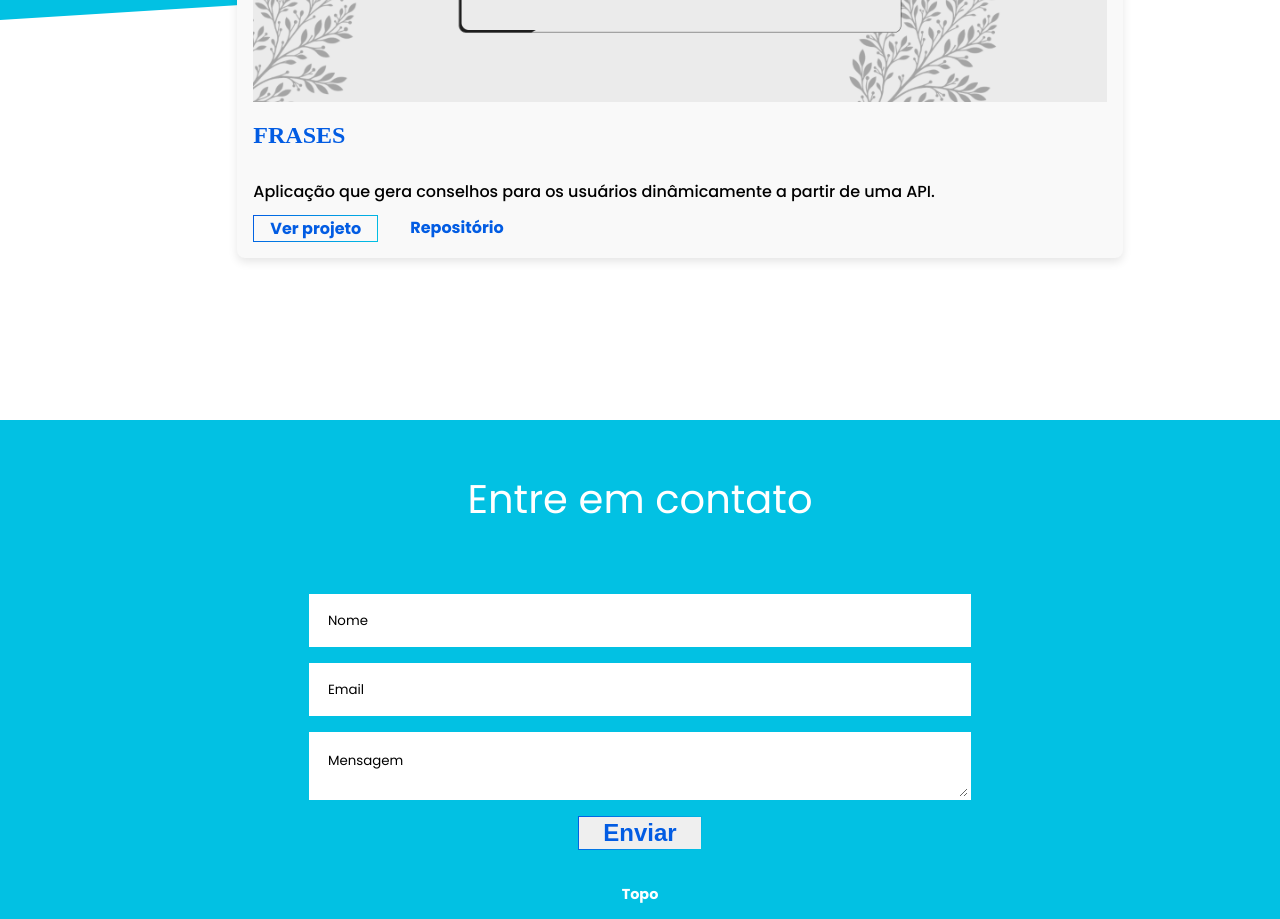
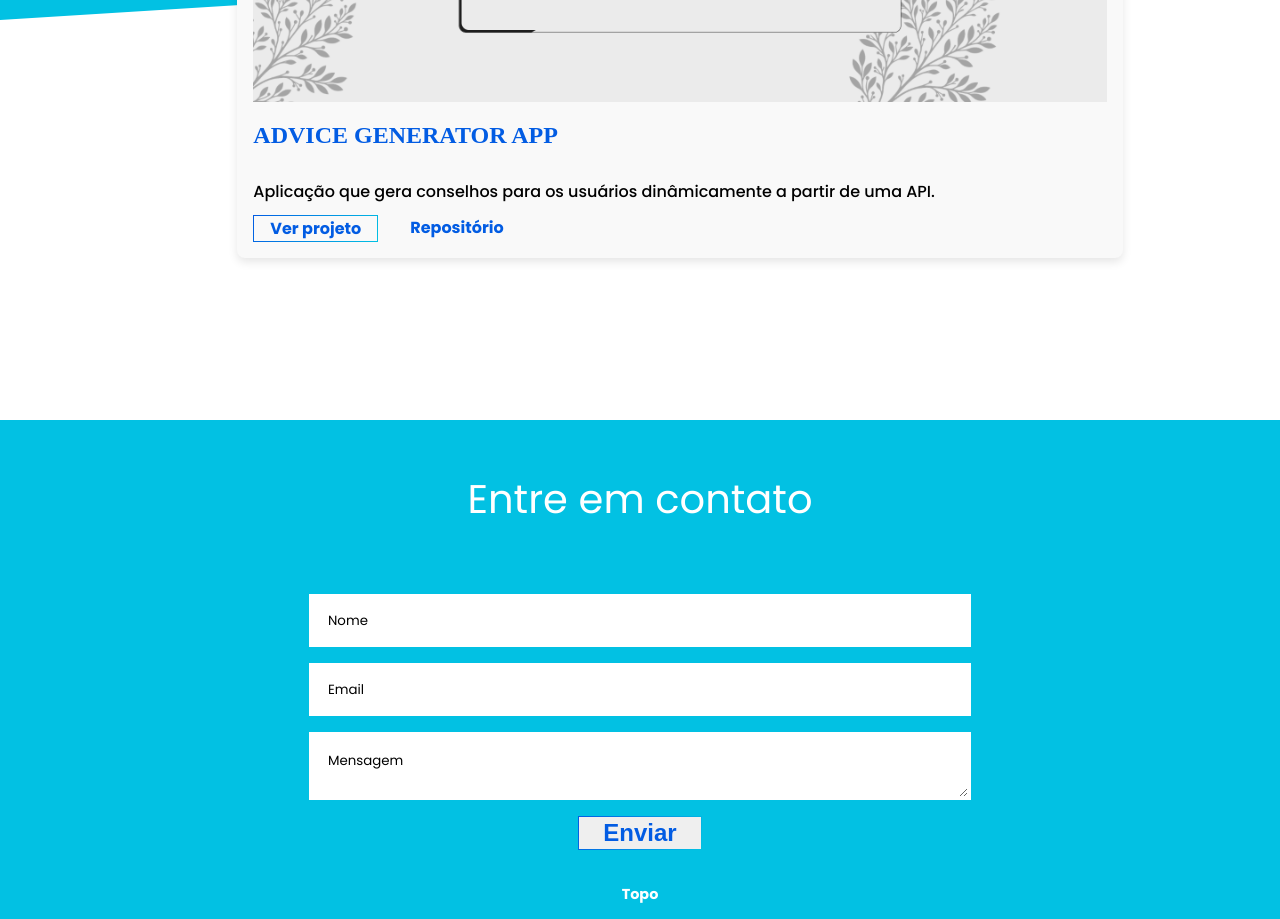
Before and after one commit to anderson-gpc/portfolio, a React (Create React App) app: page / in a window 1280 px wide. Shown: the part 1980-2899 px from the top of the page. Built offline with nearby package versions, Linux system fonts and the light colour scheme; a web font is replaced by a local one.

Commit message:
chore: :recycle: renomeando projeto

```diff
--- a/src/components/Projetos/projetos.js
+++ b/src/components/Projetos/projetos.js
@@ -2,7 +2,7 @@ import frases from "../../assets/images/advice.png";
 
 export const projetos = [
   {
-    name: "Frases",
+    name: "Advice Generator App",
     descricao:
       "Aplicação que gera conselhos para os usuários dinâmicamente a partir de uma API.",
     pages: "https://andersonstack.github.io/frases/",
```
